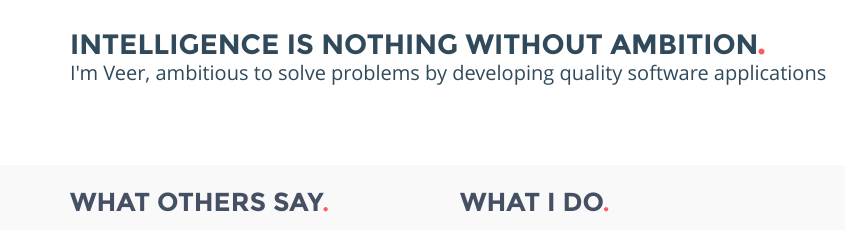
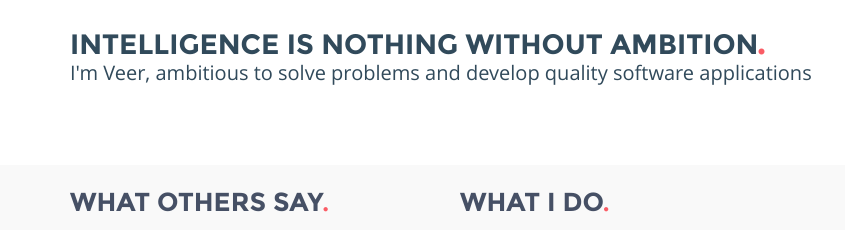
Before and after one commit to vbeknalikar/vbeknalikar.github.io, a plain HTML site: page index.html in a window 1280 px wide. Shown: the part 133-363 px from the top of the page, 0-845 px from the left. Drawn offline with Linux system fonts and the light colour scheme.

Commit message:
text changes

```diff
--- a/index.html
+++ b/index.html
@@ -77,7 +77,7 @@
 					<div class="col-md-9 col-sm-12 col-xs-12">
 						<div class="header-details">
 							<h1>intelligence is nothing without ambition<i class="fa fa-circle"></i></h1>
-							<p>I'm Veer, ambitious to solve problems by developing quality software applications</p>
+							<p>I'm Veer, ambitious to solve problems and develop quality software applications</p>
 
 
 						</div>
```
